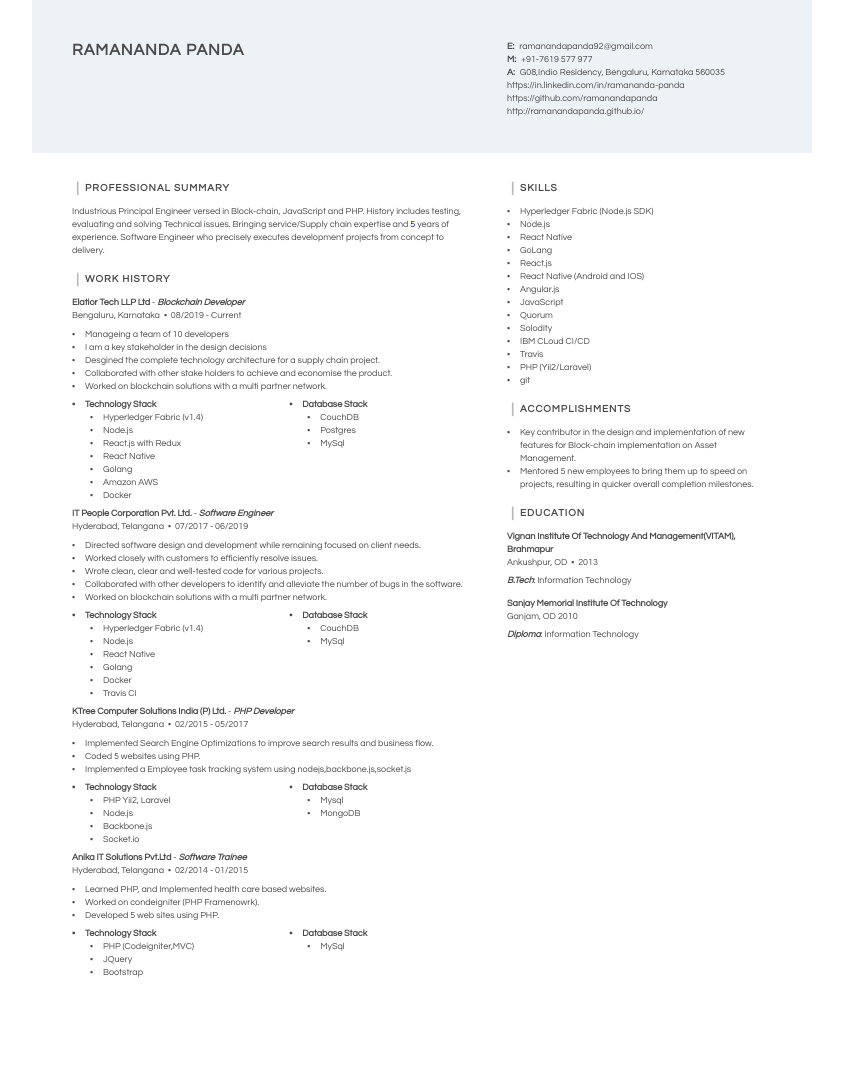
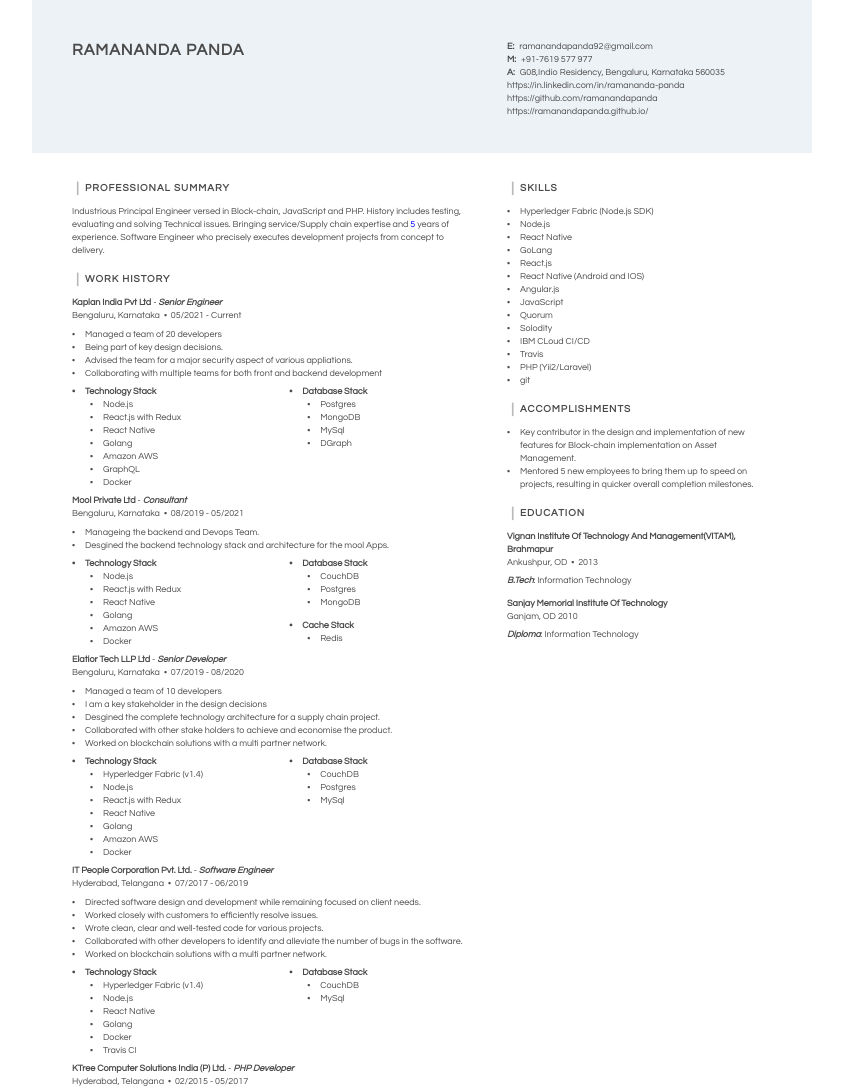
Before and after one commit to rp01/rp01.github.io, a plain HTML site: page index.html in a window 1280 px wide. Shown: the top 1091 px of the page, without its empty margins (218-1061 px from the left). Before the commit the page ends 1024 px from the top, so only its background shows below. Drawn offline with Linux system fonts and the light colour scheme.

Commit message:
update resume

```diff
--- a/index.html
+++ b/index.html
@@ -76,6 +76,9 @@
       font-size: 100%;
       vertical-align: baseline;
       background: transparent
+    }
+    body {
+      background: #FFFFFF;
     }
 
     a img {
@@ -401,21 +404,25 @@
     div#document div.topsection:before {
       background: #C6D6E3;
     }
-    .techstack{
+
+    .techstack {
       padding-left: 18px;
       margin-bottom: 5px;
     }
-    .techstack.left{
+
+    .techstack.left {
       float: left;
       width: 45%;
     }
-    .techstack.right{
+
+    .techstack.right {
       float: right;
       width: 40%;
     }
-    .techstack-head{
+
+    .techstack-head {
       margin-left: -13px !important;
-      margin-top: 5px  !important;
+      margin-top: 5px !important;
     }
   </style>
 </head>
@@ -458,7 +465,7 @@
               <span dependency="LNK2" class="field"
                 id="3a9025ea-2a74-449b-ad23-14120d854ab3LNK21">https://github.com/ramanandapanda</span><br>
               <span dependency="LNK3" class="field"
-                id="3a9025ea-2a74-449b-ad23-14120d854ab3LNK31">http://ramanandapanda.github.io/</span><br>
+                id="3a9025ea-2a74-449b-ad23-14120d854ab3LNK31">https://ramanandapanda.github.io/</span><br>
             </div>
           </div>
         </div>
@@ -487,9 +494,55 @@
           <div id="PARAGRAPH_bf25138a-77a2-448e-9a5d-79748f5fb767_1" class="paragraph firstparagraph">
             <div class="singlecolumn">
               <span class="paddedline">
-                <span class="companyname txtBold" id="bf25138a-77a2-448e-9a5d-79748f5fb767COMP1">Elatior Tech LLP Ltd</span>
+                <span class="companyname txtBold" id="bf25138a-77a2-448e-9a5d-79748f5fb767COMP1">Kaplan India Pvt
+                  Ltd</span>
                 <span>- </span><span class="jobtitle txtBold txtItl"
-                  id="bf25138a-77a2-448e-9a5d-79748f5fb767JTIT1">Blockchain Developer</span>
+                  id="bf25138a-77a2-448e-9a5d-79748f5fb767JTIT1">Senior
+                  Engineer</span>
+                <br>
+                <span class="joblocation jobcity" id="bf25138a-77a2-448e-9a5d-79748f5fb767JCIT1">Bengaluru</span><span>,
+                </span>
+                <span class="joblocation jobstate" id="bf25138a-77a2-448e-9a5d-79748f5fb767JSTA1">Karnataka</span>
+                <span class="septr"></span>
+                <span class="jobdates" format="%m/%Y"
+                  id="bf25138a-77a2-448e-9a5d-79748f5fb767JSTD1">05/2021</span><span>
+                  - </span><span class="jobdates" format="%m/%Y"
+                  id="bf25138a-77a2-448e-9a5d-79748f5fb767EDDT1">Current</span>
+              </span>
+              <span class="jobline" id="bf25138a-77a2-448e-9a5d-79748f5fb767JDES1">
+                <ul>
+                  <li>Managed a team of 20 developers</li>
+                  <li>Being part of key design decisions. </li>
+                  <li>Advised the team for a major security aspect of various appliations. </li>
+                  <li>Collaborating with multiple teams for both front and backend development</li>
+                  <ol class="techstack left">
+                    <li class="txtBold techstack-head">Technology Stack</li>
+                    <li>Node.js</li>
+                    <li>React.js with Redux </li>
+                    <li>React Native </li>
+                    <li>Golang </li>
+                    <li>Amazon AWS </li>
+                    <li>GraphQL </li>
+                    <li>Docker </li>
+                  </ol>
+                  <ol class="techstack right">
+                    <li class="txtBold techstack-head">Database Stack</li>
+                    <li>Postgres</li>
+                    <li>MongoDB</li>
+                    <li>MySql </li>
+                    <li>DGraph</li>
+                  </ol>
+                </ul>
+              </span>
+            </div>
+          </div>
+
+          <div id="PARAGRAPH_bf25138a-77a2-448e-9a5d-79748f5fb767_1" class="paragraph firstparagraph">
+            <div class="singlecolumn">
+              <span class="paddedline">
+                <span class="companyname txtBold" id="bf25138a-77a2-448e-9a5d-79748f5fb767COMP1">Mool Private Ltd</span>
+                <span>- </span><span class="jobtitle txtBold txtItl"
+                  id="bf25138a-77a2-448e-9a5d-79748f5fb767JTIT1">Consultant</span>
                 <br>
                 <span class="joblocation jobcity" id="bf25138a-77a2-448e-9a5d-79748f5fb767JCIT1">Bengaluru</span><span>,
                 </span>
@@ -497,11 +550,56 @@
                 <span class="septr"></span>
                 <span class="jobdates" format="%m/%Y"
                   id="bf25138a-77a2-448e-9a5d-79748f5fb767JSTD1">08/2019</span><span> - </span><span class="jobdates"
-                  format="%m/%Y" id="bf25138a-77a2-448e-9a5d-79748f5fb767EDDT1">Current</span>
+                  format="%m/%Y" id="bf25138a-77a2-448e-9a5d-79748f5fb767EDDT1">05/2021</span>
               </span>
               <span class="jobline" id="bf25138a-77a2-448e-9a5d-79748f5fb767JDES1">
                 <ul>
-                  <li>Manageing a team of 10 developers</li>
+                  <li>Manageing the backend and Devops Team.</li>
+                  <li>Desgined the backend technology stack and architecture for the mool Apps.</li>
+                  <ol class="techstack left">
+                    <li class="txtBold techstack-head">Technology Stack</li>
+                    <li>Node.js</li>
+                    <li>React.js with Redux </li>
+                    <li>React Native </li>
+                    <li>Golang </li>
+                    <li>Amazon AWS </li>
+                    <li>Docker </li>
+                  </ol>
+                  <ol class="techstack right">
+                    <li class="txtBold techstack-head">Database Stack</li>
+                    <li>CouchDB</li>
+                    <li>Postgres</li>
+                    <li>MongoDB</li>
+
+                  </ol>
+                  <ol class="techstack right">
+                    <li class="txtBold techstack-head">Cache Stack</li>
+                    <li>Redis</li>
+                  </ol>
+                </ul>
+              </span>
+            </div>
+          </div>
+
+          <div id="PARAGRAPH_bf25138a-77a2-448e-9a5d-79748f5fb767_1" class="paragraph firstparagraph">
+            <div class="singlecolumn">
+              <span class="paddedline">
+                <span class="companyname txtBold" id="bf25138a-77a2-448e-9a5d-79748f5fb767COMP1">Elatior Tech LLP
+                  Ltd</span>
+                <span>- </span><span class="jobtitle txtBold txtItl"
+                  id="bf25138a-77a2-448e-9a5d-79748f5fb767JTIT1">Senior Developer</span>
+                <br>
+                <span class="joblocation jobcity" id="bf25138a-77a2-448e-9a5d-79748f5fb767JCIT1">Bengaluru</span><span>,
+                </span>
+                <span class="joblocation jobstate" id="bf25138a-77a2-448e-9a5d-79748f5fb767JSTA1">Karnataka</span>
+                <span class="septr"></span>
+                <span class="jobdates" format="%m/%Y"
+                  id="bf25138a-77a2-448e-9a5d-79748f5fb767JSTD1">07/2019</span><span> - </span><span class="jobdates"
+                  format="%m/%Y" id="bf25138a-77a2-448e-9a5d-79748f5fb767EDDT1">08/2020</span>
+              </span>
+              <span class="jobline" id="bf25138a-77a2-448e-9a5d-79748f5fb767JDES1">
+                <ul>
+                  <li>Managed a team of 10 developers</li>
                   <li>I am a key stakeholder in the design decisions</li>
                   <li>Desgined the complete technology architecture for a supply chain project.</li>
                   <li>Collaborated with other stake holders to achieve and economise the product.</li>
@@ -529,7 +627,8 @@
           <div id="PARAGRAPH_bf25138a-77a2-448e-9a5d-79748f5fb767_1" class="paragraph">
             <div class="singlecolumn">
               <span class="paddedline">
-                <span class="companyname txtBold" id="bf25138a-77a2-448e-9a5d-79748f5fb767COMP1">IT People Corporation Pvt. Ltd.</span>
+                <span class="companyname txtBold" id="bf25138a-77a2-448e-9a5d-79748f5fb767COMP1">IT People Corporation
+                  Pvt. Ltd.</span>
                 <span>- </span><span class="jobtitle txtBold txtItl"
                   id="bf25138a-77a2-448e-9a5d-79748f5fb767JTIT1">Software Engineer</span>
                 <br>
@@ -701,8 +800,8 @@
                   Technology And Management(VITAM), Brahmapur</span>
               </span>
               <span class="paddedline">
-                <span class="joblocation jobcity"
-                  id="88557577-4077-435e-81f9-cfb9324ebdeaSCIT1">Ankushpur</span><span>, </span>
+                <span class="joblocation jobcity" id="88557577-4077-435e-81f9-cfb9324ebdeaSCIT1">Ankushpur</span><span>,
+                </span>
                 <span class="joblocation jobstate" id="88557577-4077-435e-81f9-cfb9324ebdeaSSTA1">OD</span>
                 <span class="septr"></span>
                 <span class="jobdates" format="%m/%Y" dependency="GRYR"
```
Lines whose indentation alone changed are shown as unchanged.
